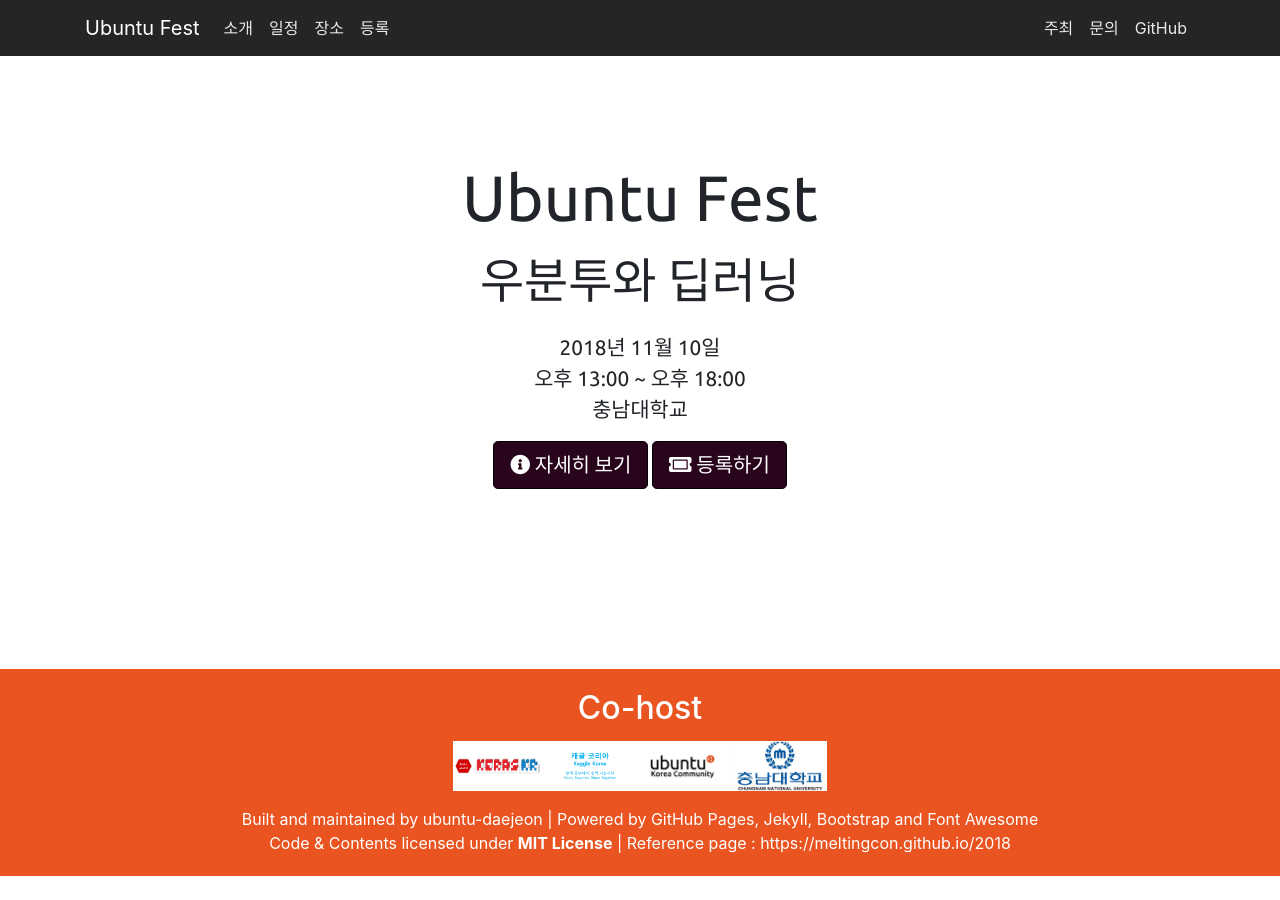
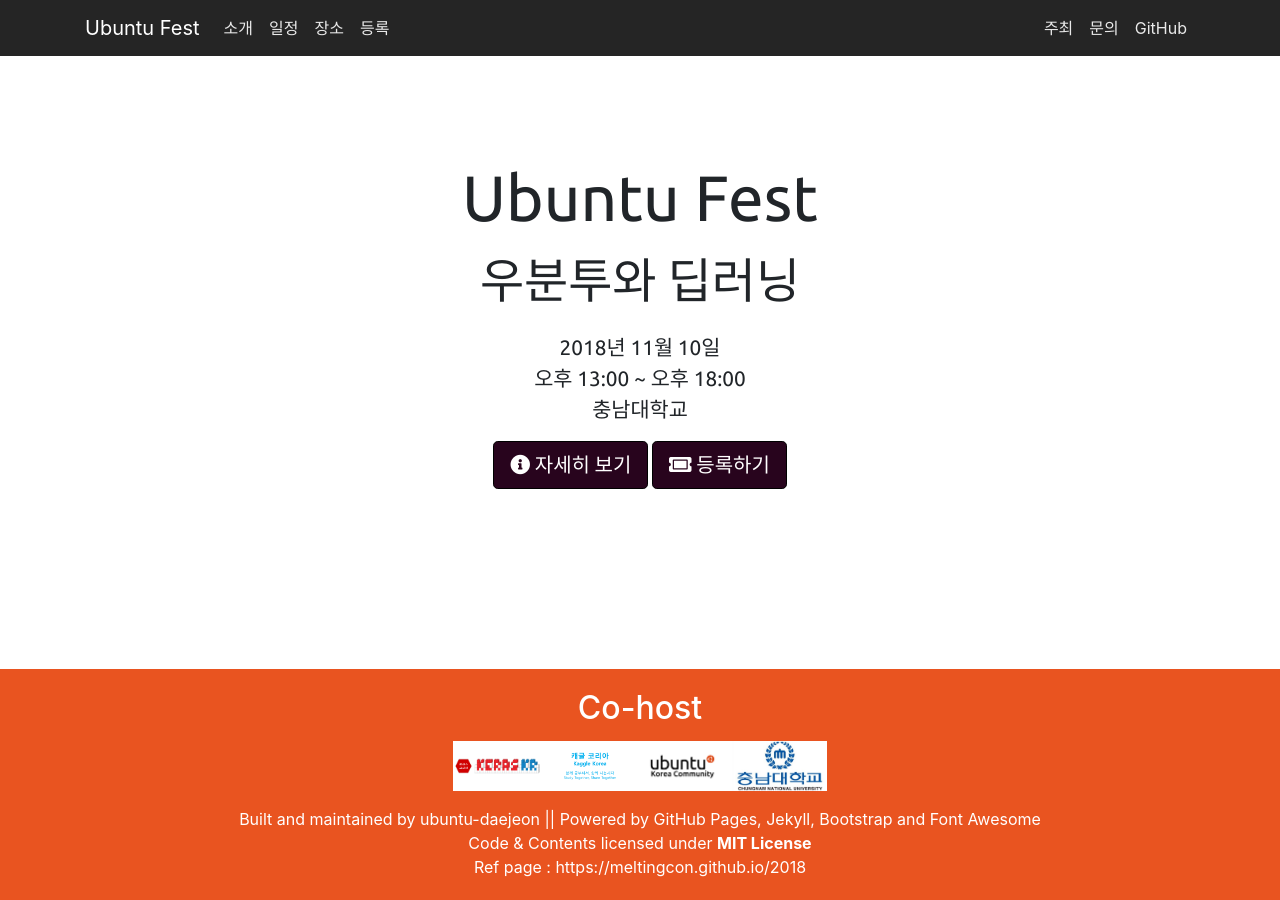
Before and after one commit to ubuntu-kr/ubuntu-fest, a Jekyll site: the page built from index.md, in a window 1280 px wide and 900 px high, scrolled down 77 px. Built offline with Jekyll 4.4.1, drawn with Linux system fonts in a browser that asks for light colours; before the commit the page ends 953 px from its top, so only the background shows below that.

Commit message:
Fix: supporter-tab font size, footer

```diff
--- a/_includes/footer.html
+++ b/_includes/footer.html
@@ -1,6 +1,6 @@
 <section style="background:#E95420;">
 <div class="container" style="padding-top: 8px; padding-bottom: 5px; color: white; text-align:center;">
-  <p>Built and maintained by {{site.owner}} | Powered by GitHub Pages, Jekyll, Bootstrap and Font Awesome<br>
-  Code & Contents licensed under {{site.code_license}} <b>{{site.copyright}}</b> | Reference page : https://meltingcon.github.io/2018</a></p>
+  <p>Built and maintained by {{site.owner}} || Powered by GitHub Pages, Jekyll, Bootstrap and Font Awesome<br>
+  Code & Contents licensed under {{site.code_license}} <b>{{site.copyright}}</b><br/>Ref page : https://meltingcon.github.io/2018</a></p>
 </div>
 </section>
```
Also changed, not shown: nav_supporters.html (+16 -27 lines).
